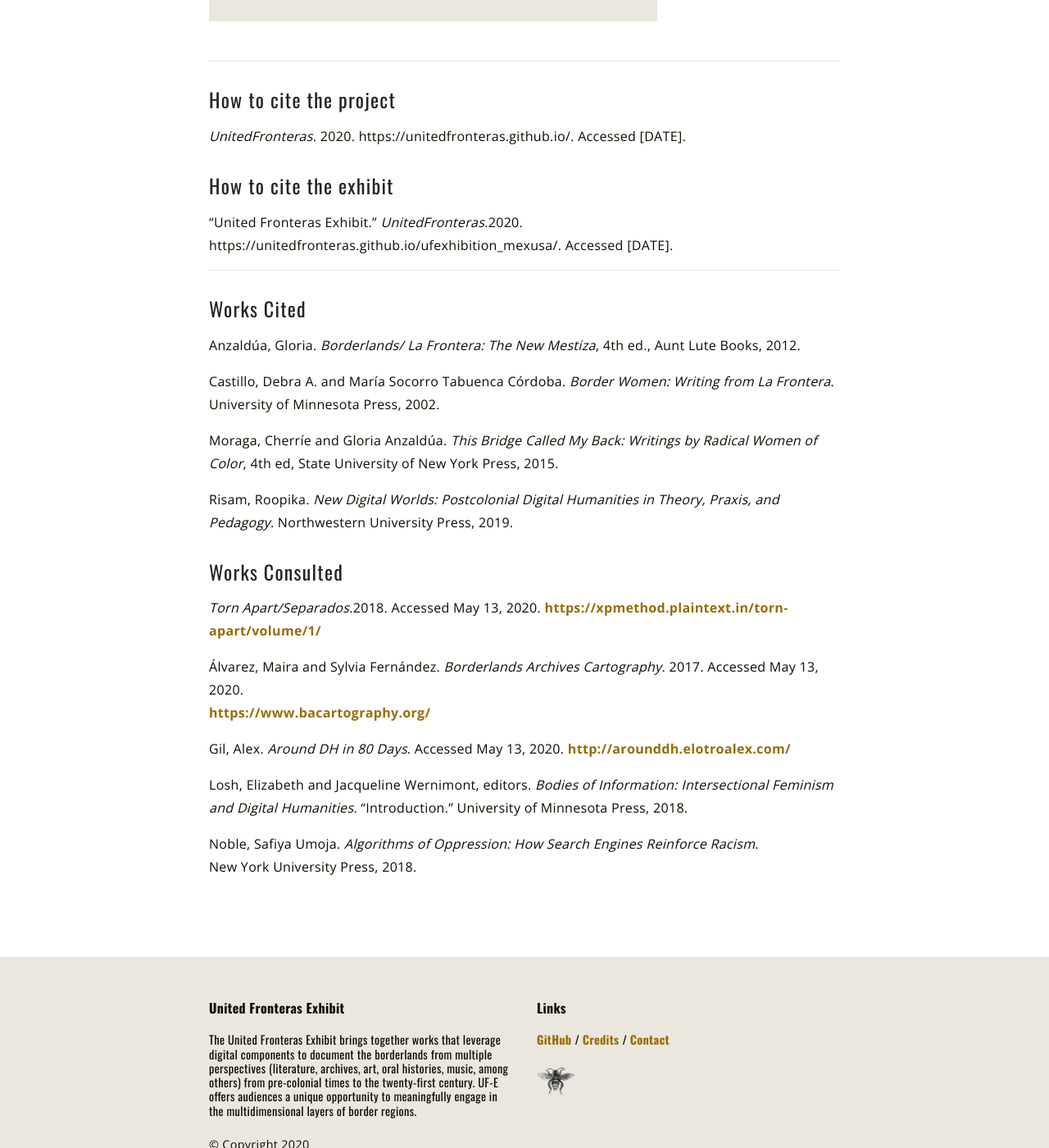
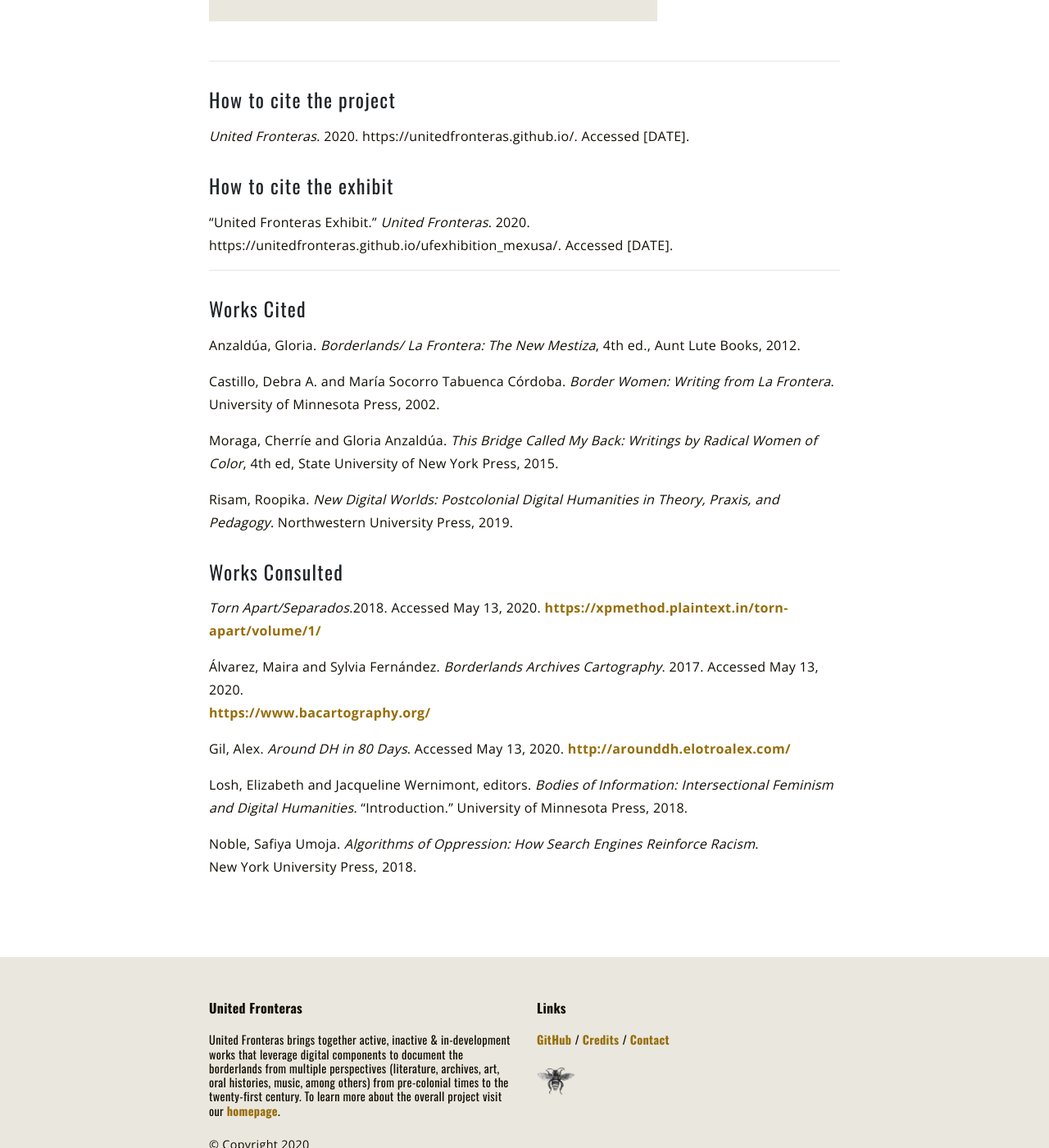
Before and after one commit to unitedfronteras/ufexhibition_mexusa, a Jekyll site: the page built from pages/about.md, in a window 1280 px wide and 1400 px high, scrolled down 3073 px. Shown: the whole window at 82% size. Built offline with Jekyll 4.4.1, drawn with Linux system fonts in a browser that asks for light colours.

Commit message:
changed description on footer

```diff
--- a/_includes/footer.html
+++ b/_includes/footer.html
@@ -2,8 +2,8 @@
   <div class='wax-inline-container'>
     <div class='row'>
       <div class='col'>
-        <p class='footer-title'>{{ site.title }}</p>
-        <p class='footer-description'>{{ site.description }}</p>
+        <p class='footer-title'>United Fronteras</p>
+        <p class='footer-description'>United Fronteras brings together active, inactive & in-development works that leverage digital components to document the borderlands from multiple perspectives (literature, archives, art, oral histories, music, among others) from pre-colonial times to the twenty-first century. To learn more about the overall project visit our <a href="https://unitedfronteras.github.io/">homepage</a>.</p>
         <p class='footer-copyright'>
           &copy; {{ site.copyright }}<br>
           Built with <a href='https://github.com/minicomp/wax/'>Minicomp/Wax</a>
--- a/pages/about.md
+++ b/pages/about.md
@@ -48,10 +48,10 @@
 ---
 
 ### How to cite the project
-*UnitedFronteras*. 2020. https://unitedfronteras.github.io/. Accessed [DATE].
+*United Fronteras*. 2020. https://unitedfronteras.github.io/. Accessed [DATE].
 
 ### How to cite the exhibit
-"United Fronteras Exhibit." *UnitedFronteras*.2020. https://unitedfronteras.github.io/ufexhibition_mexusa/. Accessed [DATE].
+"United Fronteras Exhibit." *United Fronteras*. 2020. https://unitedfronteras.github.io/ufexhibition_mexusa/. Accessed [DATE].
 
 ---
 
```
Also changed, not shown: _exhibits/a.md (deleted, +0 -12 lines), _exhibits/b.md (deleted, +0 -11 lines), _exhibits/c.md (deleted, +0 -12 lines).
